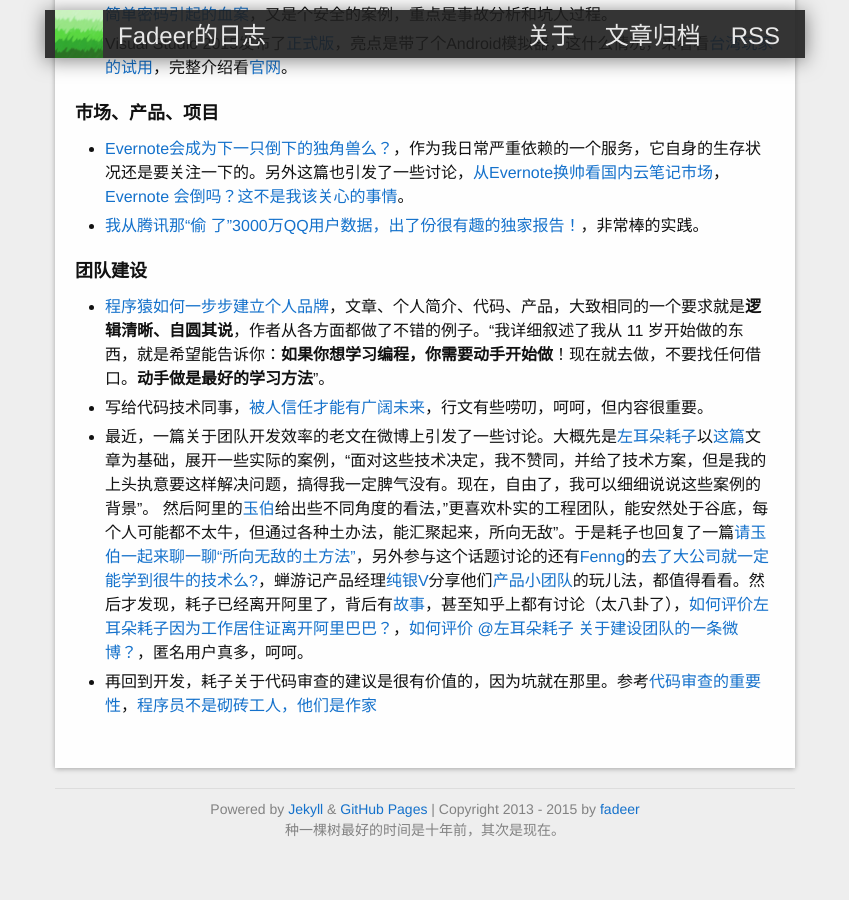
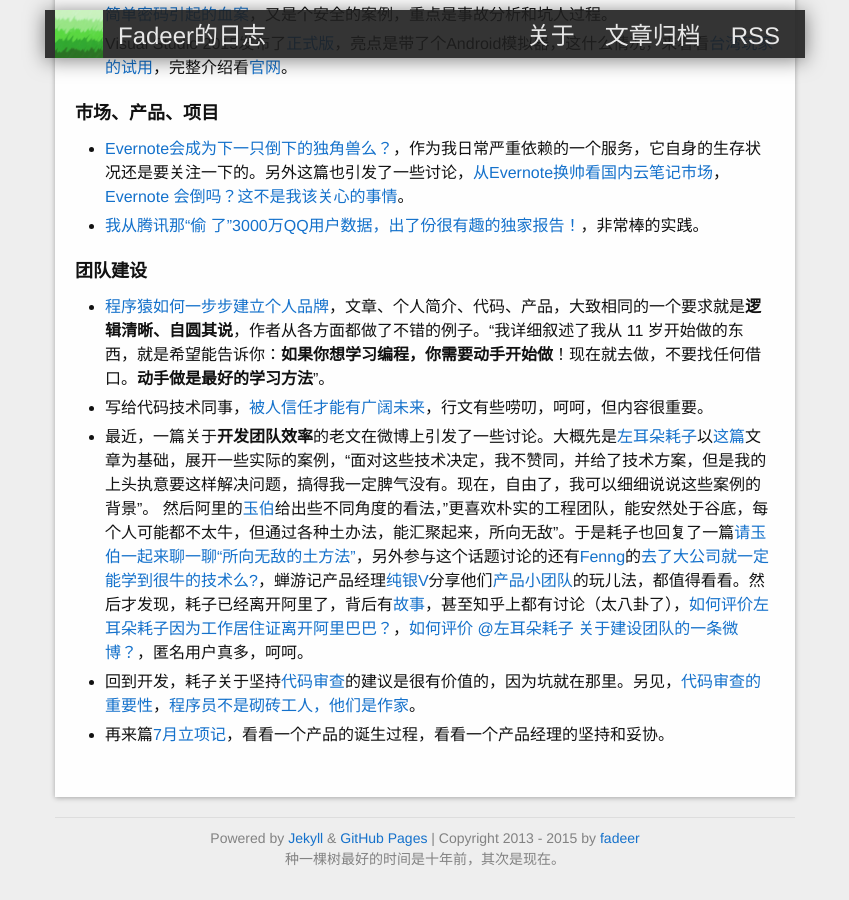
Before and after one commit to fadeer/fadeer.github.io, a Jekyll site: the page built from _posts/weekly/2015-07-27-weekly-32.markdown, in a window 1280 px wide and 900 px high, scrolled down 707 px. Shown: the whole window, without its empty margins (215-1064 px from the left). Built offline with Jekyll 4.4.1, drawn with Linux system fonts in a browser that asks for light colours; before the commit the page ends 1578 px from its top, so only the background shows below that.

Commit message:
update post

```diff
--- a/_posts/weekly/2015-07-27-weekly-32.markdown
+++ b/_posts/weekly/2015-07-27-weekly-32.markdown
@@ -36,5 +36,6 @@
 ----
 * [程序猿如何一步步建立个人品牌](http://www.huxiu.com/article/120970/1.html)，文章、个人简介、代码、产品，大致相同的一个要求就是**逻辑清晰、自圆其说**，作者从各方面都做了不错的例子。“我详细叙述了我从 11 岁开始做的东西，就是希望能告诉你：**如果你想学习编程，你需要动手开始做**！现在就去做，不要找任何借口。**动手做是最好的学习方法**”。
 * 写给代码技术同事，[被人信任才能有广阔未来](http://www.techug.com/technology-2)，行文有些唠叨，呵呵，但内容很重要。
-* 最近，一篇关于团队开发效率的老文在微博上引发了一些讨论。大概先是[左耳朵耗子](http://weibo.com/haoel)以[这篇](http://coolshell.cn/articles/11656.html)文章为基础，展开一些实际的案例，“面对这些技术决定，我不赞同，并给了技术方案，但是我的上头执意要这样解决问题，搞得我一定脾气没有。现在，自由了，我可以细细说说这些案例的背景”。 然后阿里的[玉伯](http://weibo.com/lifesinger)给出些不同角度的看法，"更喜欢朴实的工程团队，能安然处于谷底，每个人可能都不太牛，但通过各种土办法，能汇聚起来，所向无敌"。于是耗子也回复了一篇[请玉伯一起来聊一聊“所向无敌的土方法”](http://weibo.com/p/1001603868404359535571)，另外参与这个话题讨论的还有[Fenng](http://weibo.com/fenng)的[去了大公司就一定能学到很牛的技术么?](http://weibo.com/p/1001603868139464033961)，蝉游记产品经理[纯银V](http://weibo.com/cicada)分享他们[产品小团队](http://www.jianshu.com/p/9bf5fe5012ed)的玩儿法，都值得看看。然后才发现，耗子已经离开阿里了，背后有[故事](http://www.huochai.mobi/p/d/733343/)，甚至知乎上都有讨论（太八卦了），[如何评价左耳朵耗子因为工作居住证离开阿里巴巴？](http://www.zhihu.com/question/30778071)，[如何评价 @左耳朵耗子 关于建设团队的一条微博？](http://www.zhihu.com/question/29614511)，匿名用户真多，呵呵。
-* 再回到开发，耗子关于代码审查的建议是很有价值的，因为坑就在那里。参考[代码审查的重要性](http://www.codeceo.com/article/importance-of-code-reviews.html)，[程序员不是砌砖工人，他们是作家](http://www.codeceo.com/article/programmer-not-bricklayers.html)
+* 最近，一篇关于**开发团队效率**的老文在微博上引发了一些讨论。大概先是[左耳朵耗子](http://weibo.com/haoel)以[这篇](http://coolshell.cn/articles/11656.html)文章为基础，展开一些实际的案例，“面对这些技术决定，我不赞同，并给了技术方案，但是我的上头执意要这样解决问题，搞得我一定脾气没有。现在，自由了，我可以细细说说这些案例的背景”。 然后阿里的[玉伯](http://weibo.com/lifesinger)给出些不同角度的看法，"更喜欢朴实的工程团队，能安然处于谷底，每个人可能都不太牛，但通过各种土办法，能汇聚起来，所向无敌"。于是耗子也回复了一篇[请玉伯一起来聊一聊“所向无敌的土方法”](http://weibo.com/p/1001603868404359535571)，另外参与这个话题讨论的还有[Fenng](http://weibo.com/fenng)的[去了大公司就一定能学到很牛的技术么?](http://weibo.com/p/1001603868139464033961)，蝉游记产品经理[纯银V](http://weibo.com/cicada)分享他们[产品小团队](http://www.jianshu.com/p/9bf5fe5012ed)的玩儿法，都值得看看。然后才发现，耗子已经离开阿里了，背后有[故事](http://www.huochai.mobi/p/d/733343/)，甚至知乎上都有讨论（太八卦了），[如何评价左耳朵耗子因为工作居住证离开阿里巴巴？](http://www.zhihu.com/question/30778071)，[如何评价 @左耳朵耗子 关于建设团队的一条微博？](http://www.zhihu.com/question/29614511)，匿名用户真多，呵呵。
+* 回到开发，耗子关于坚持[代码审查](http://coolshell.cn/articles/11432.html)的建议是很有价值的，因为坑就在那里。另见，[代码审查的重要性](http://www.codeceo.com/article/importance-of-code-reviews.html)，[程序员不是砌砖工人，他们是作家](http://www.codeceo.com/article/programmer-not-bricklayers.html)。
+* 再来篇[7月立项记](http://www.jianshu.com/p/39f2dc7b2706)，看看一个产品的诞生过程，看看一个产品经理的坚持和妥协。
```
